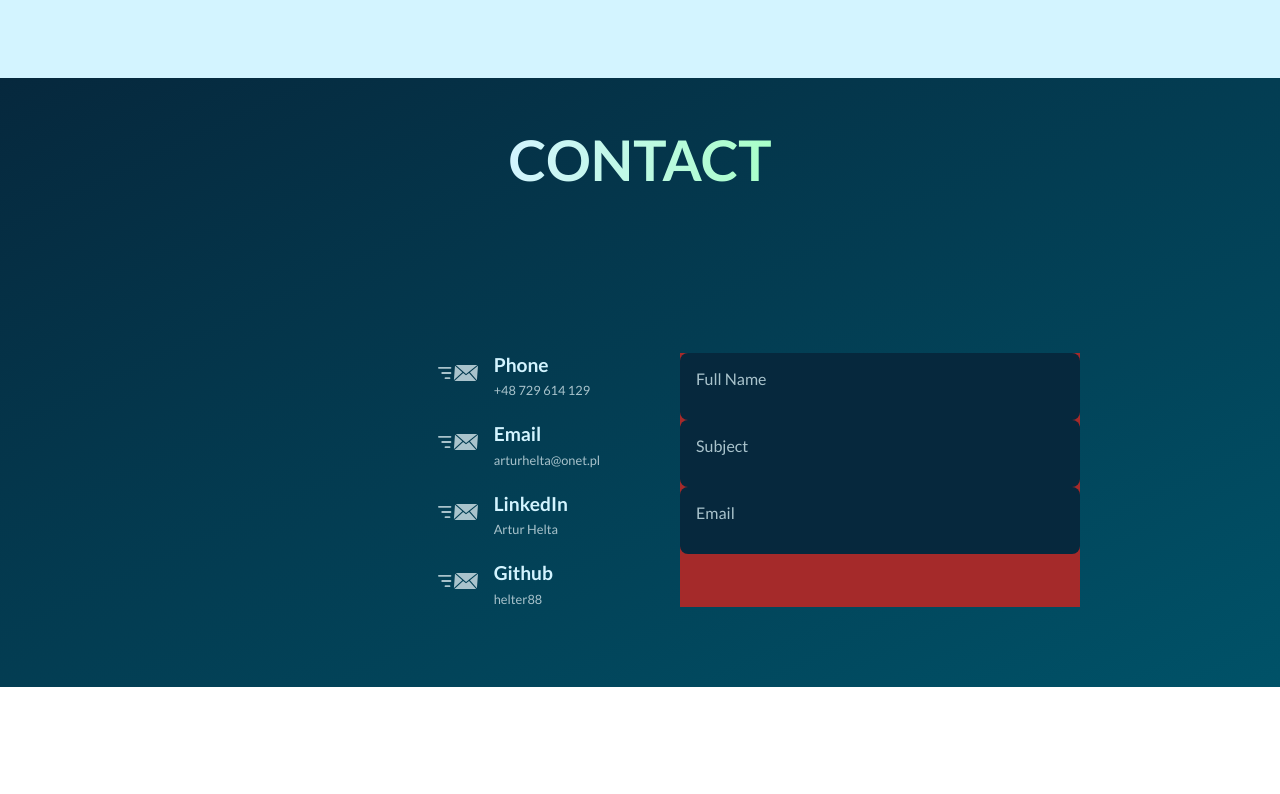
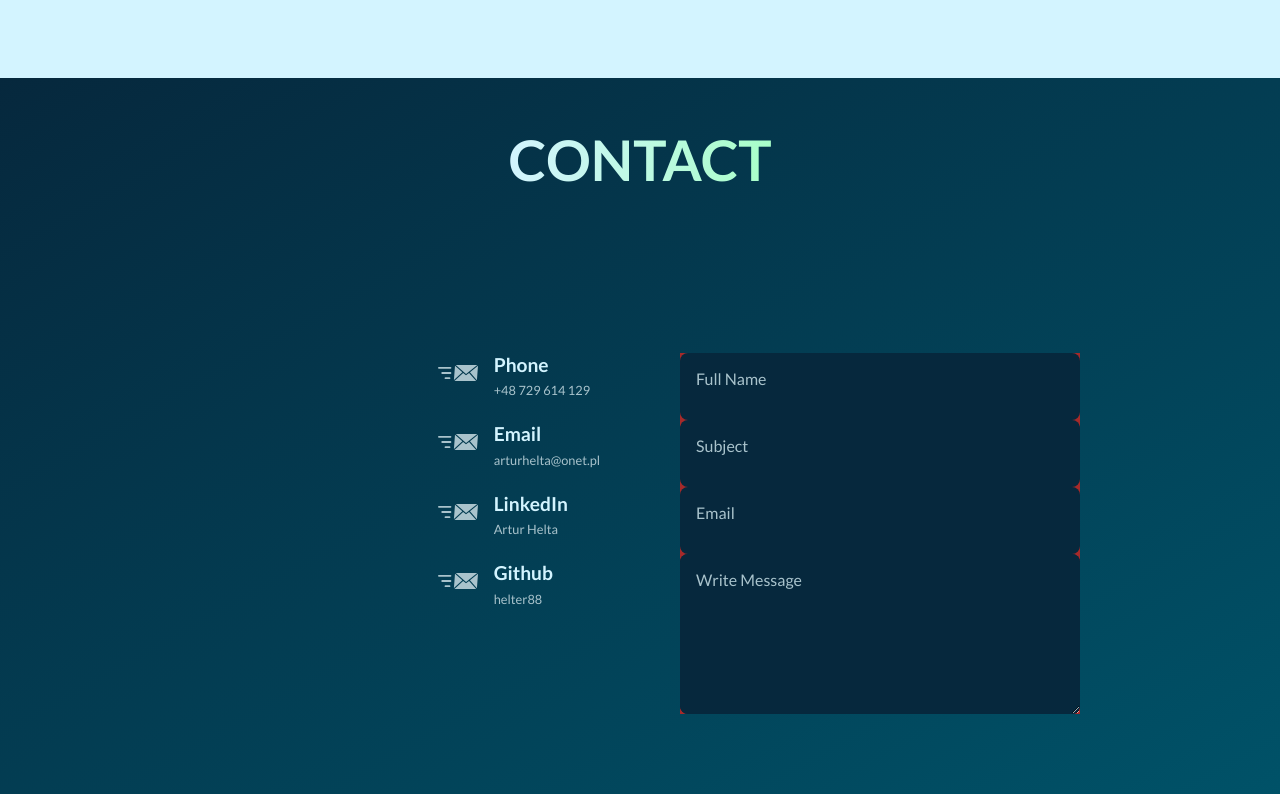
Before and after one commit to helter88/portfolio-website, a React (Create React App) app: page / in a window 1280 px wide. Shown: the part 4147-4941 px from the top of the page. Before the commit the page ends 4834 px from the top, so only its background shows below. Built offline with nearby package versions, Linux system fonts and the light colour scheme.

Commit message:
add textarea and style

```diff
--- a/src/components/ContactForm.module.css
+++ b/src/components/ContactForm.module.css
@@ -1,3 +1,33 @@
 .contact-form-box{
     width: 25rem;
 }
+.message{
+    width: 100%;
+    height: 10rem;
+    background-color: #06283d;
+    border-radius: 0.5rem;
+}
+
+.message textarea{
+    width: 100%;
+    height: 100%;
+    background-color: inherit;
+    border: none;
+    border-radius: 0.5rem;
+    font-family: inherit;
+    color: inherit;
+    font-size: 0.8rem;
+    font-weight:400;
+    padding: 1rem;
+    outline: none;
+}
+
+.message textarea::-webkit-scrollbar {
+    display: none;
+  }
+
+  .message textarea::placeholder{
+    font-family: inherit;
+    color: #a9c3cc;
+    font-size: 1rem;
+  }
--- a/src/components/ContactForm.tsx
+++ b/src/components/ContactForm.tsx
@@ -8,6 +8,9 @@ const ContactForm = () => {
         <ContactFormRow name='Full Name' id='fullName' />
         <ContactFormRow name='Subject' id='subject' />
         <ContactFormRow name='Email' id='email' />
+        <div className={styles.message}>
+            <textarea id='message' placeholder="Write Message" />
+        </div>
 
 
     </form>
```
Also changed, not shown: src/img/contact-icons/send-icon.svg (added).
